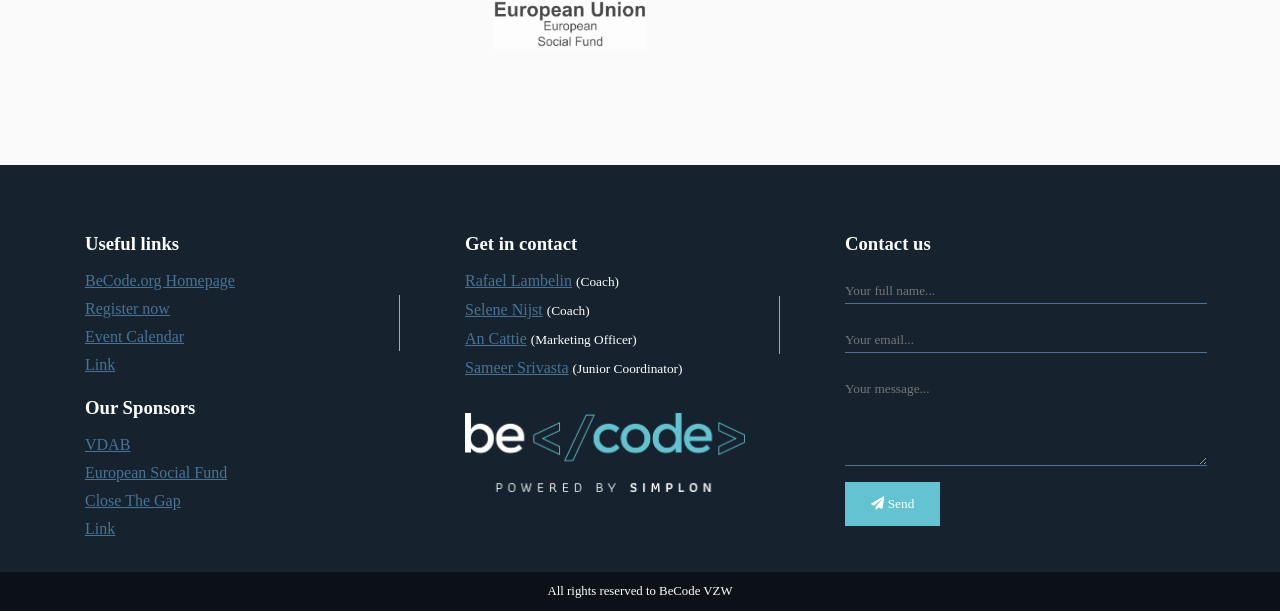
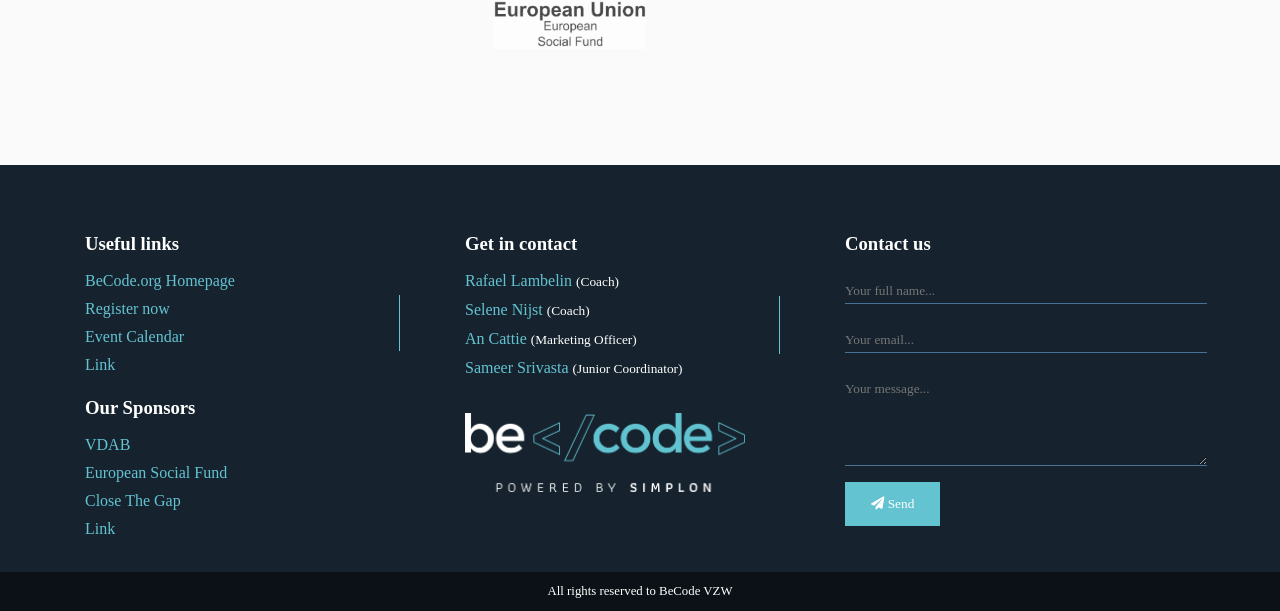
Before and after one commit to rafaello104/becode.org-limburg, a plain HTML site: page intro.html in a window 1280 px wide. Shown: the part 2275-2886 px from the top of the page. Drawn offline with Linux system fonts and the light colour scheme; a web font is replaced by a local one.

Commit message:
Fixed footer styling

```diff
--- a/scss/index.scss
+++ b/scss/index.scss
@@ -278,10 +278,11 @@
       line-height:28px;
 
       a {
-        color:$secondary-active;
+        color: $primary;
         transition:.3s;
+        text-decoration: none;
         &:hover {
-          color:$primary;
+          color:#fff;
         }
       }
     }
```
Also changed, not shown: css/index.css, css/main.css, 2 other files.
